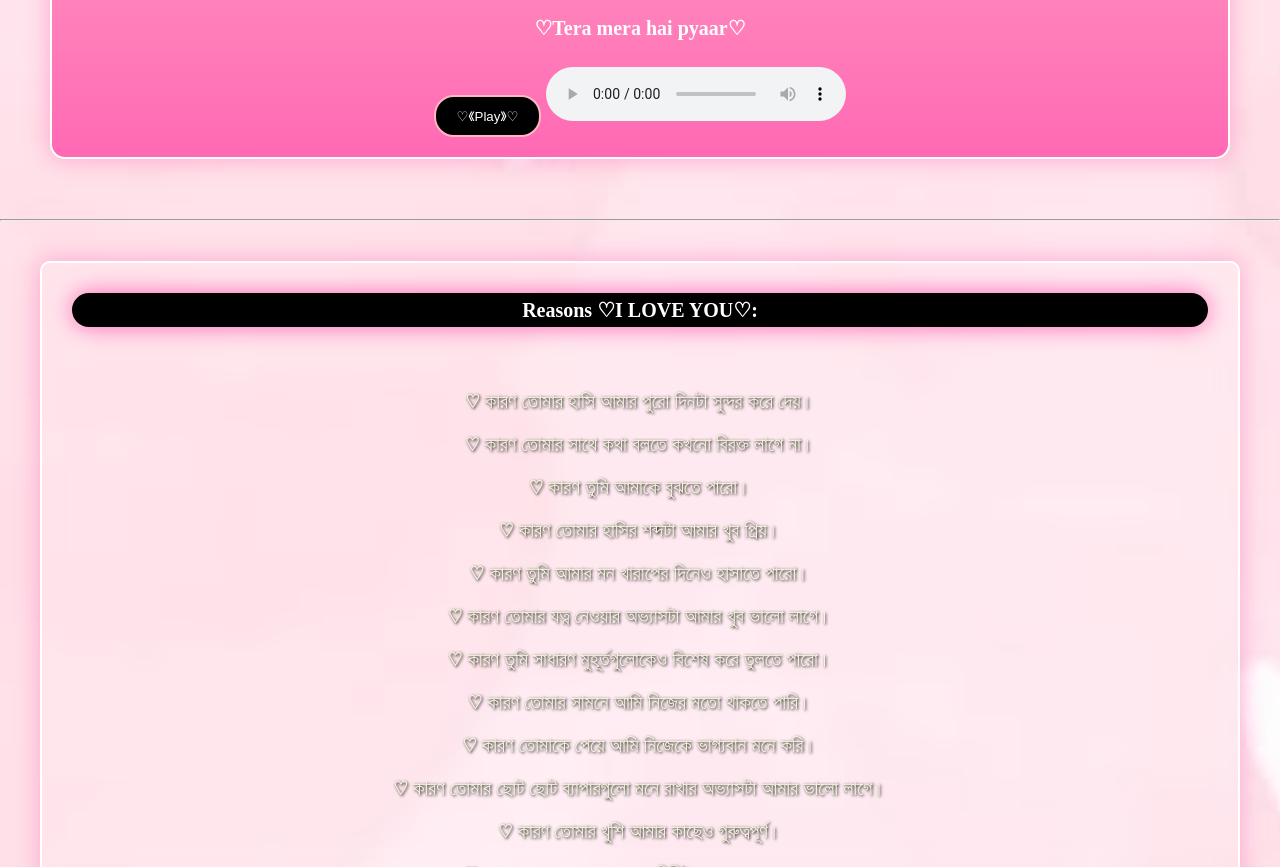
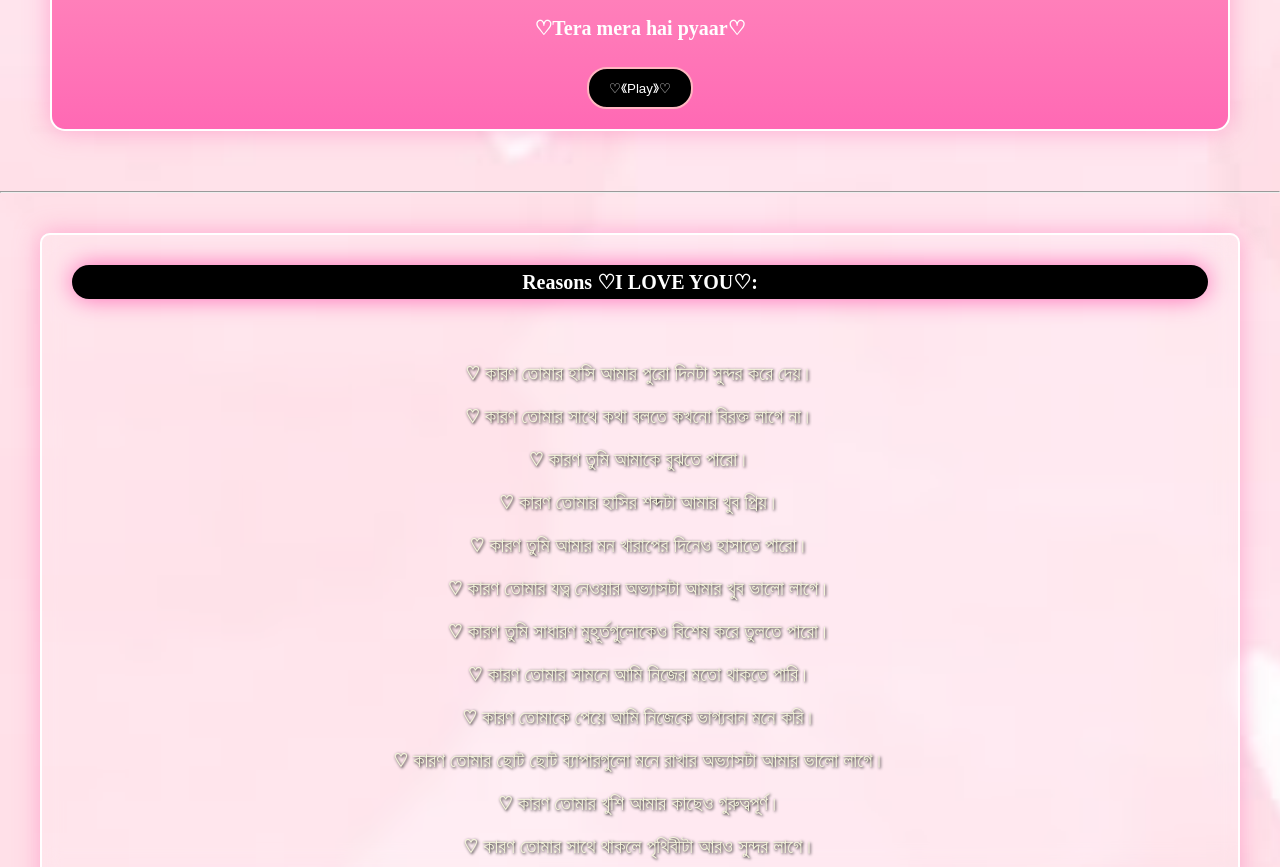
Before and after one commit to mdwasimali7643-hash/Wasiya, a plain HTML site: page index.html in a window 1280 px wide. Shown: the part 1235-2102 px from the top of the page. Drawn offline with Linux system fonts and the light colour scheme.

Commit message:
Update index.html

```diff
--- a/index.html
+++ b/index.html
@@ -46,7 +46,7 @@
     <img src="us.png" id="couplepic">
     <h4>♡Tera mera hai pyaar♡</h4>
     <button id="playbtn">♡《Play》♡</button>
-    <audio id="music" controls src="music.mp3"></audio>
+    <audio id="music" src="music.mp3"></audio>
   </div>
   <hr>
   <div id="lovelist">
```
